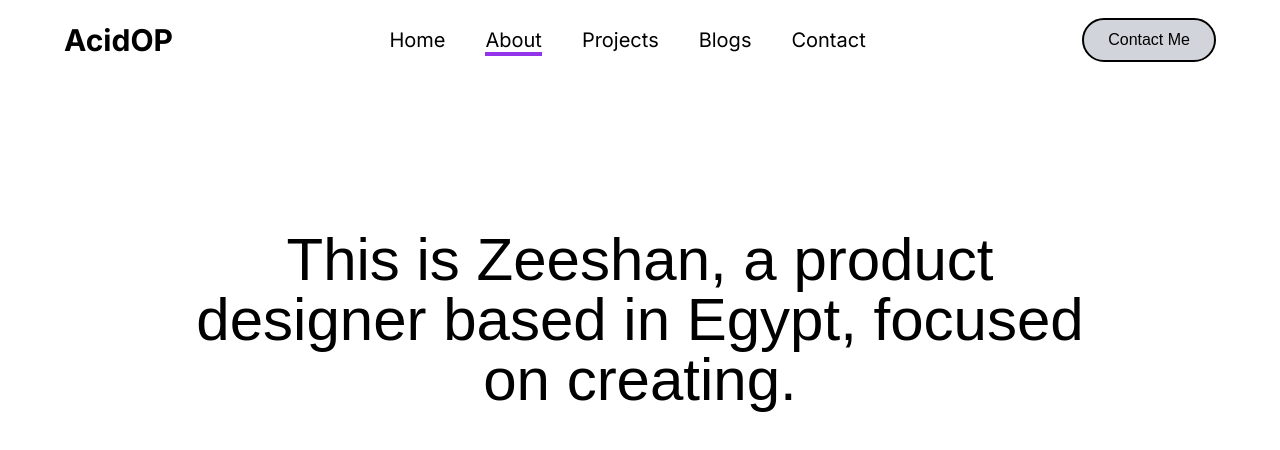
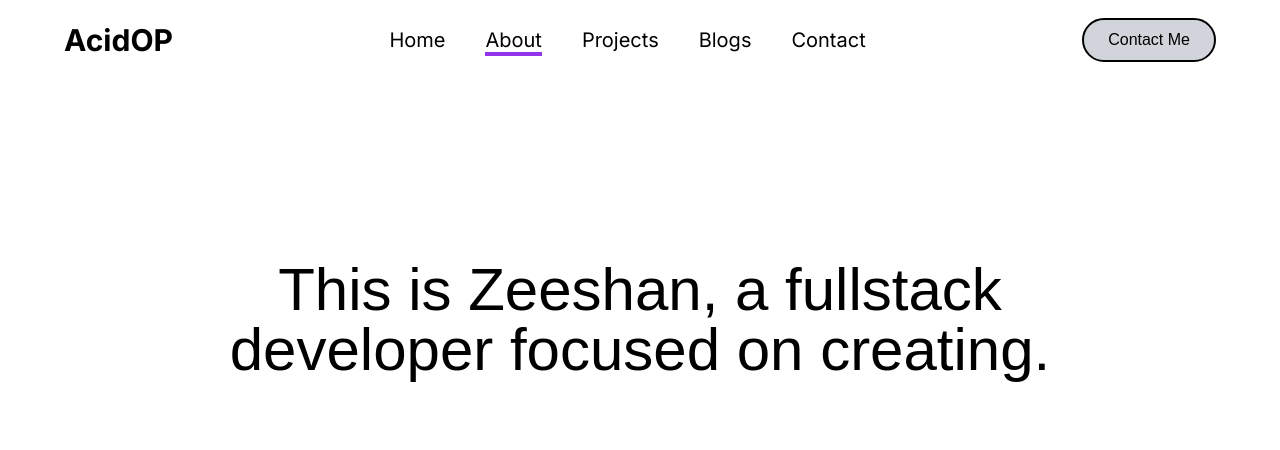
Before and after one commit to AcidOP/portfolio, a Next.js app: page /about in a window 1280 px wide. Shown: the top 450 px of the page. Built offline with nearby package versions, Linux system fonts and the light colour scheme; a web font is replaced by a local one.

Commit message:
feat(hero section): hero section

```diff
--- a/src/app/about/_components/Hero.tsx
+++ b/src/app/about/_components/Hero.tsx
@@ -14,7 +14,7 @@ const Hero: FC = () => {
       )}
     >
       <p className='max-w-4xl text-center text-4xl lg:text-6xl'>
-        This is Zeeshan, a product designer based in Egypt, focused on
+        This is Zeeshan, a fullstack developer focused on
         creating.
       </p>
     </div>
```
